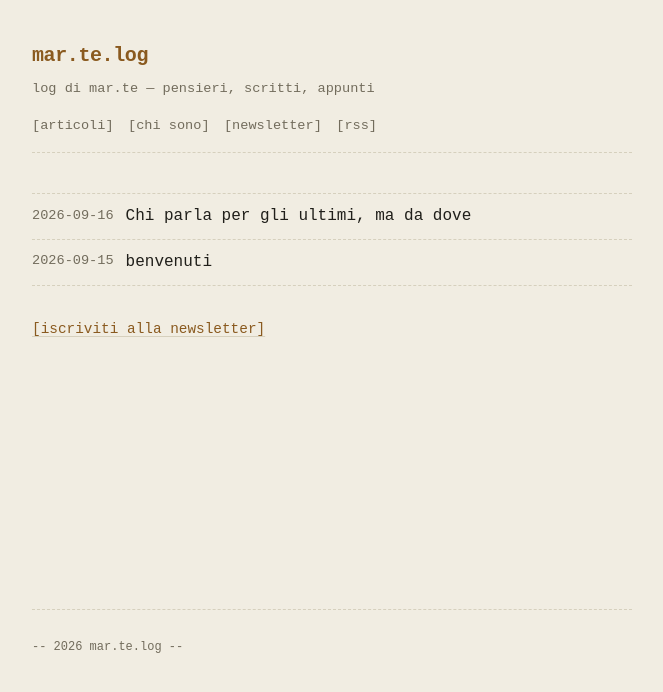
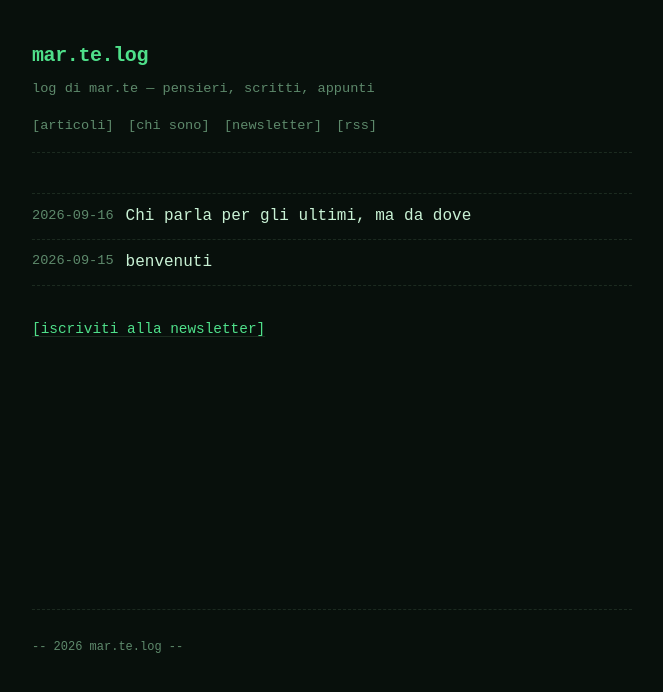
Before and after one commit to mar-te-log/mar.te.log, a Jekyll site: the page built from index.html, in a window 1280 px wide. Shown: the top 692 px of the page, without its empty margins (308-971 px from the left). Built offline with Jekyll 4.4.1, drawn with Linux system fonts in a browser that asks for light colours.

Commit message:
Update style.css

```diff
--- a/assets/style.css
+++ b/assets/style.css
@@ -1,19 +1,9 @@
 /* ==========================================================
    mar.te.log — tema minimal, monospace, stile terminale anni 90
+   Tema fisso scuro/verde (uguale su ogni dispositivo, non segue
+   le impostazioni chiaro/scuro del sistema)
    ========================================================== */
 
-:root {
-  --bg: #f1ede2;
-  --fg: #201f1a;
-  --muted: #726c5c;
-  --accent: #8a5a1f;
-  --border: #d6d0bd;
-  --selection-bg: #201f1a;
-  --selection-fg: #f1ede2;
-  --max-width: 640px;
-}
-
-@media (prefers-color-scheme: dark) {
 :root {
   --bg: #08100c;
   --fg: #c9f2d5;
@@ -22,7 +12,7 @@
   --border: #1c2b20;
   --selection-bg: #4fe08a;
   --selection-fg: #08100c;
-  }
+  --max-width: 640px;
 }
 
 * { box-sizing: border-box; }
```
Lines whose indentation alone changed are shown as unchanged.
